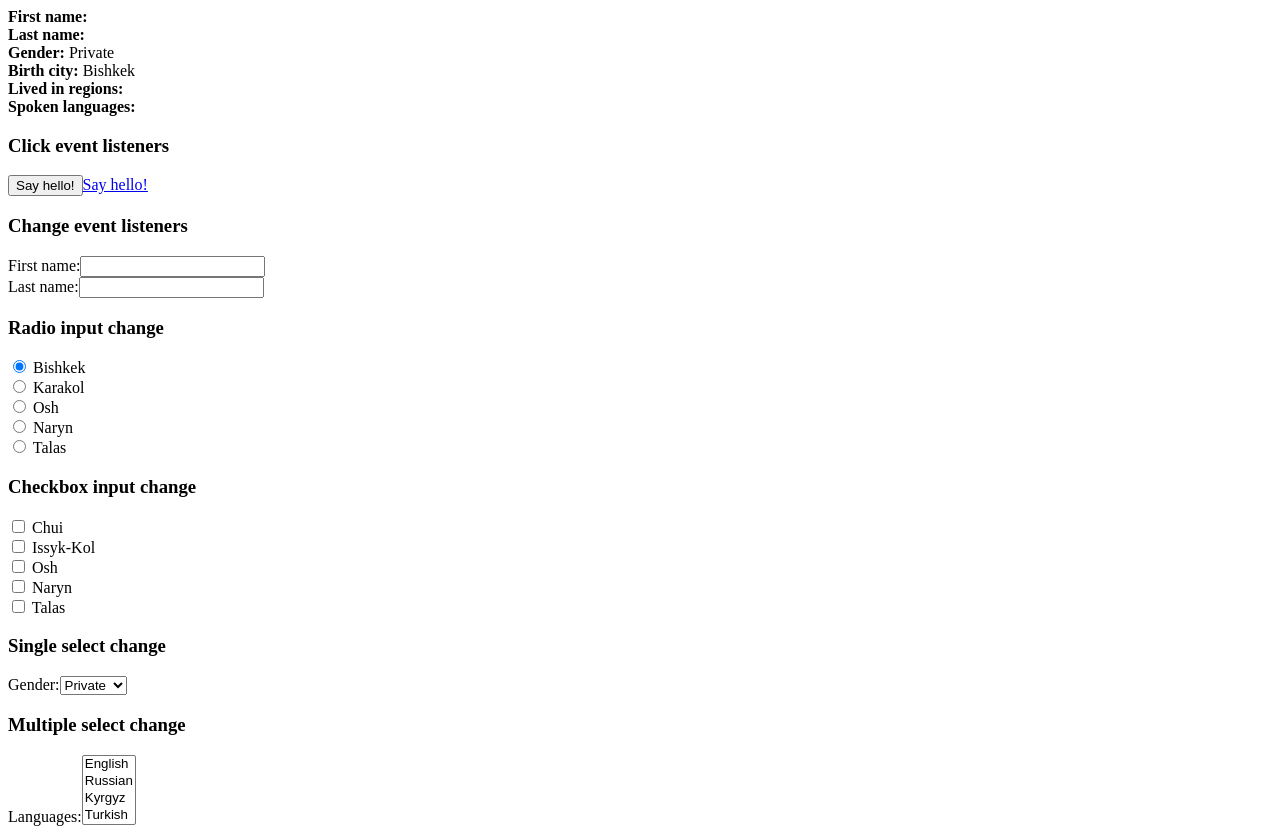
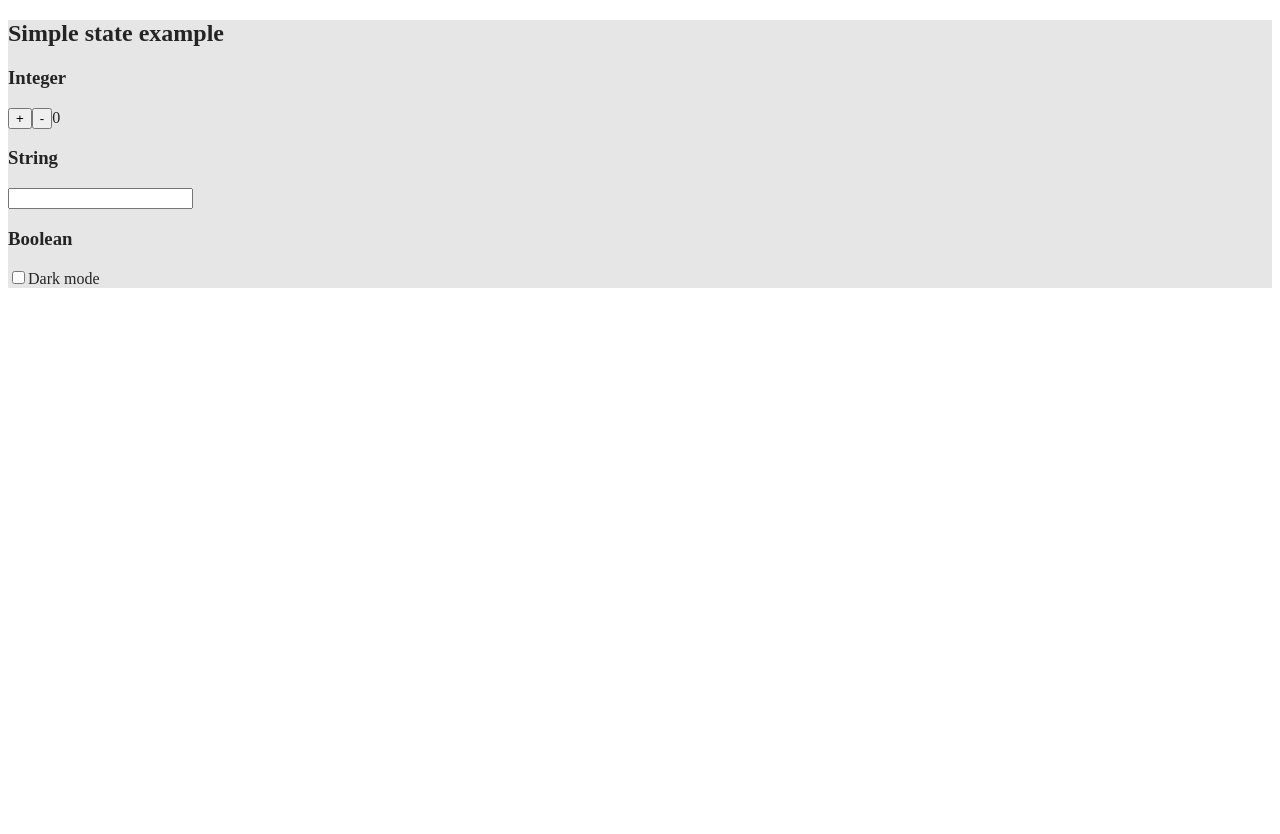
Before and after one commit to it-academy-karakol/lesson-examples, a React (Create React App) app: page / in a window 1280 px wide. After the commit the page ends 800 px from the top, so only its background shows below. Built offline with nearby package versions, Linux system fonts and the light colour scheme.

Commit message:
Added components StateExamples, SimpleState

```diff
--- a/src/App.js
+++ b/src/App.js
@@ -1,10 +1,11 @@
 import React, { useState } from 'react';
 import InputExamples from './InputExamples';
+import StateExamples from './StateExamples/StateExamples';
 
 export default function() {
   return (
     <div className="App">
-      <InputExamples />
+      <StateExamples />
     </div>
   );
 };
--- /dev/null
+++ b/src/StateExamples/SimpleState/SimpleState.js
@@ -0,0 +1,48 @@
+import React, { useState } from 'react';
+import classes from './SimpleState.module.css';
+
+export default () => {
+  const [counter, setCounter] = useState(0);
+  const [name, setName] = useState("");
+  const [darkMode, setDarkMode] = useState(false);
+
+
+  function decreaseCounterCallback() {
+    setCounter(counter - 1);
+  }
+  function nameCallback({ target }) {
+    setName(target.value);
+  }
+  function toggleDarkModeCallback({ target }) {
+    setDarkMode(target.checked);
+  }
+
+
+  return (
+    <div className={darkMode ? classes.dark : classes.light}>
+      <h2>Simple state example</h2>
+      <div>
+        <h3>Integer</h3>
+        <button
+          onClick={() => setCounter(counter + 1)}>+</button>
+        <button onClick={decreaseCounterCallback}>-</button>
+        {counter}
+      </div>
+      <div>
+        <h3>String</h3>
+        <input type="text" value={name} onChange={nameCallback} />
+        {name}
+      </div>
+      <div>
+        <h3>Boolean</h3>
+        <label>
+          <input
+            type="checkbox"
+            checked={darkMode}
+            onChange={toggleDarkModeCallback} />
+          Dark mode
+        </label>
+      </div>
+    </div>
+  );
+}
--- /dev/null
+++ b/src/StateExamples/SimpleState/SimpleState.module.css
@@ -0,0 +1,8 @@
+.dark {
+  background-color: rgb(36, 36, 36);
+  color: rgb(230, 230, 230);
+}
+.light {
+  background-color: rgb(230, 230, 230);
+  color: rgb(36, 36, 36);
+}
--- /dev/null
+++ b/src/StateExamples/StateExamples.js
@@ -0,0 +1,11 @@
+import React from 'react';
+import classes from './StateExamples.module.css';
+import SimpleState from './SimpleState/SimpleState';
+
+export default () => {
+  return (
+    <div className={classes.StateExamples}>
+      <SimpleState />
+    </div>
+  );
+}
```
Also changed, not shown: src/StateExamples/StateExamples.module.css (added).
